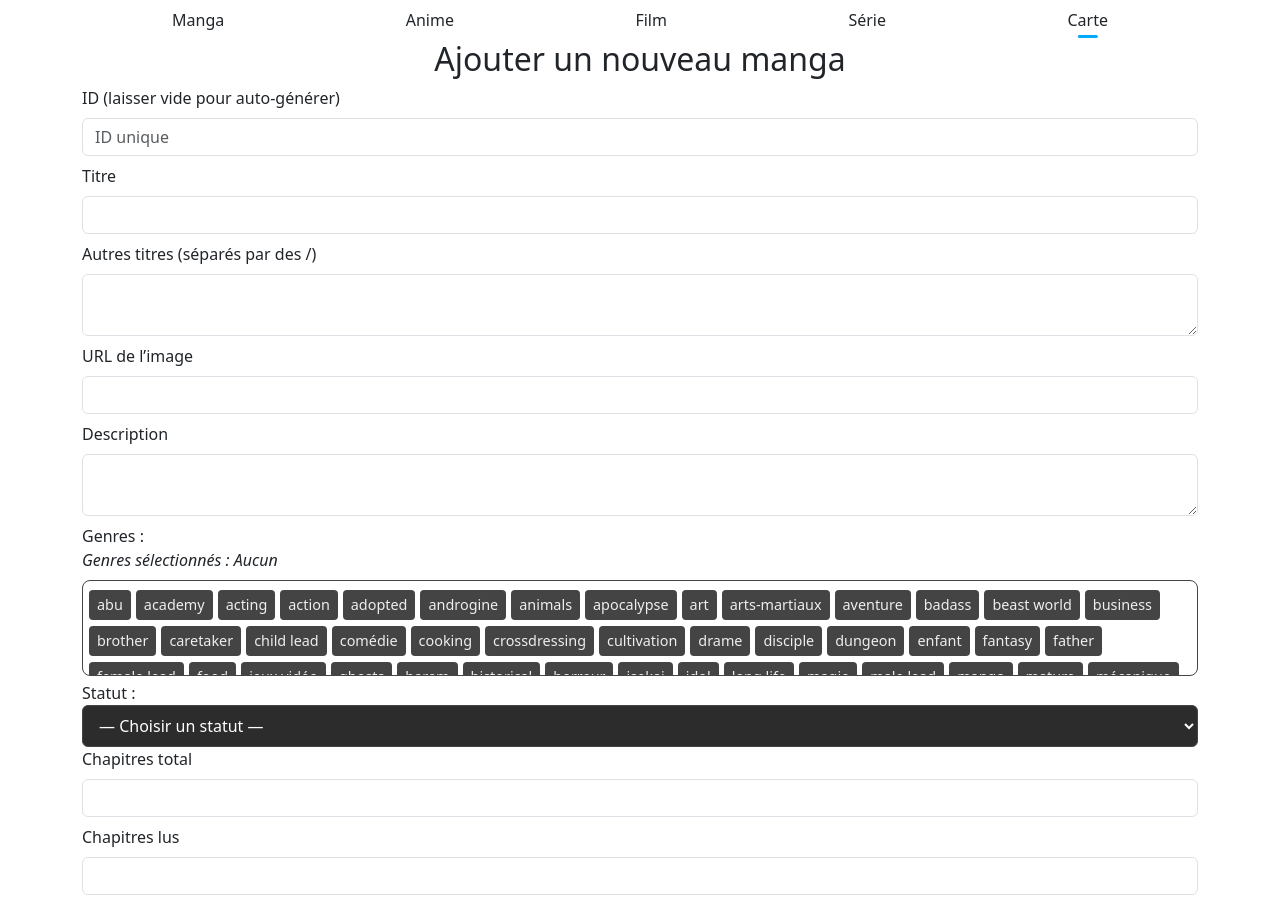
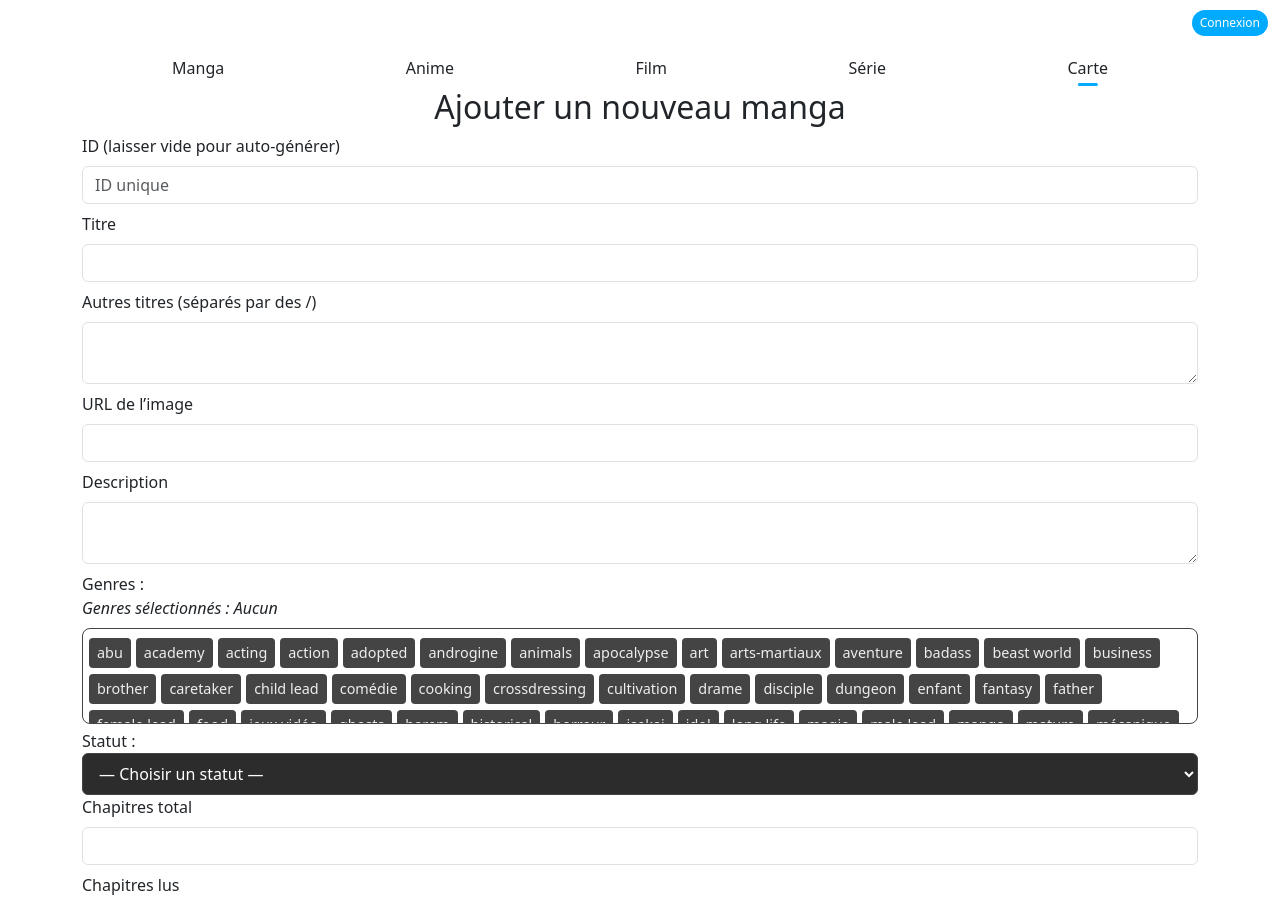
Before and after one commit to Artleska/MJ-Manga, a plain HTML site: page carte.html in a window 1280 px wide. Shown: the top 900 px of the page. Drawn offline with nearby package versions, Linux system fonts and the light colour scheme; no server answers.

Commit message:
Mise à jour du contenu du site

```diff
--- a/carte.html
+++ b/carte.html
@@ -10,8 +10,14 @@
     integrity="sha384-4Q6Gf2aSP4eDXB8Miphtr37CMZZQ5oXLH2yaXMJ2w8e2ZtHTl7GptT4jmndRuHDT" crossorigin="anonymous">
 </head>
 
-<body>
+<body class="pt-5">
+<div id="authSection" class="d-flex align-items-center gap-2">
+      <button id="btnLogin" onclick="seConnecter()">Connexion</button>
+      <span id="userEmail" style="display:none; font-weight: 600; color: #ddd;"></span>
+      <button id="btnLogout" onclick="seDeconnecter()" style="display:none;">Déconnexion</button>
+    </div>
 
+    <div class="container">
   <nav class="navbar">
     <div class="container">
       <a href="index.html" class="nav-link">Manga</a>
@@ -21,7 +27,7 @@
       <a href="carte.html" class="nav-link active">Carte</a>
     </div>
   </nav>
-
+</div>
 
   <div class="container">
 
```
